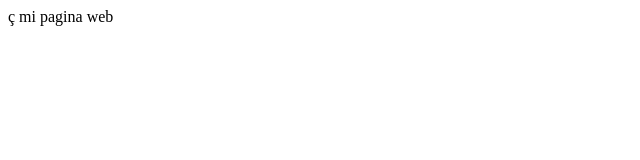
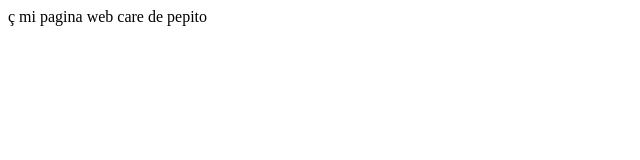
Before and after one commit to maskarakill/maskarakill.github.io, a plain HTML site: page index.html in a window 1280 px wide. Shown: the whole page, without its empty margins (0-640 px from the left). Drawn offline with Linux system fonts and the light colour scheme.

Commit message:
Update index.html

```diff
--- a/index.html
+++ b/index.html
@@ -4,7 +4,7 @@
 	<meta charset="utf-8">
 	<title>mi pagina</title>ç
 	<body>
-		mi pagina web
+		mi pagina web care de pepito
 	</body>
 </head>
 </html>
```
